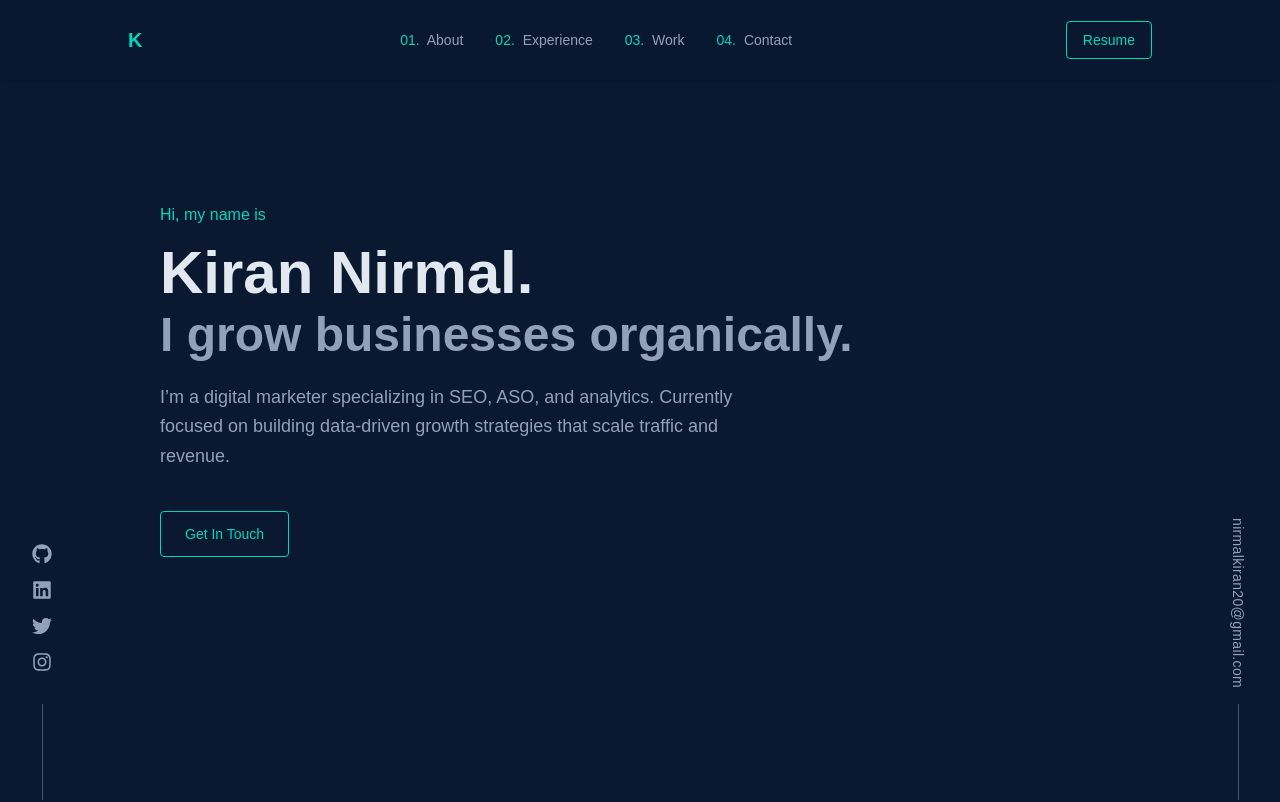
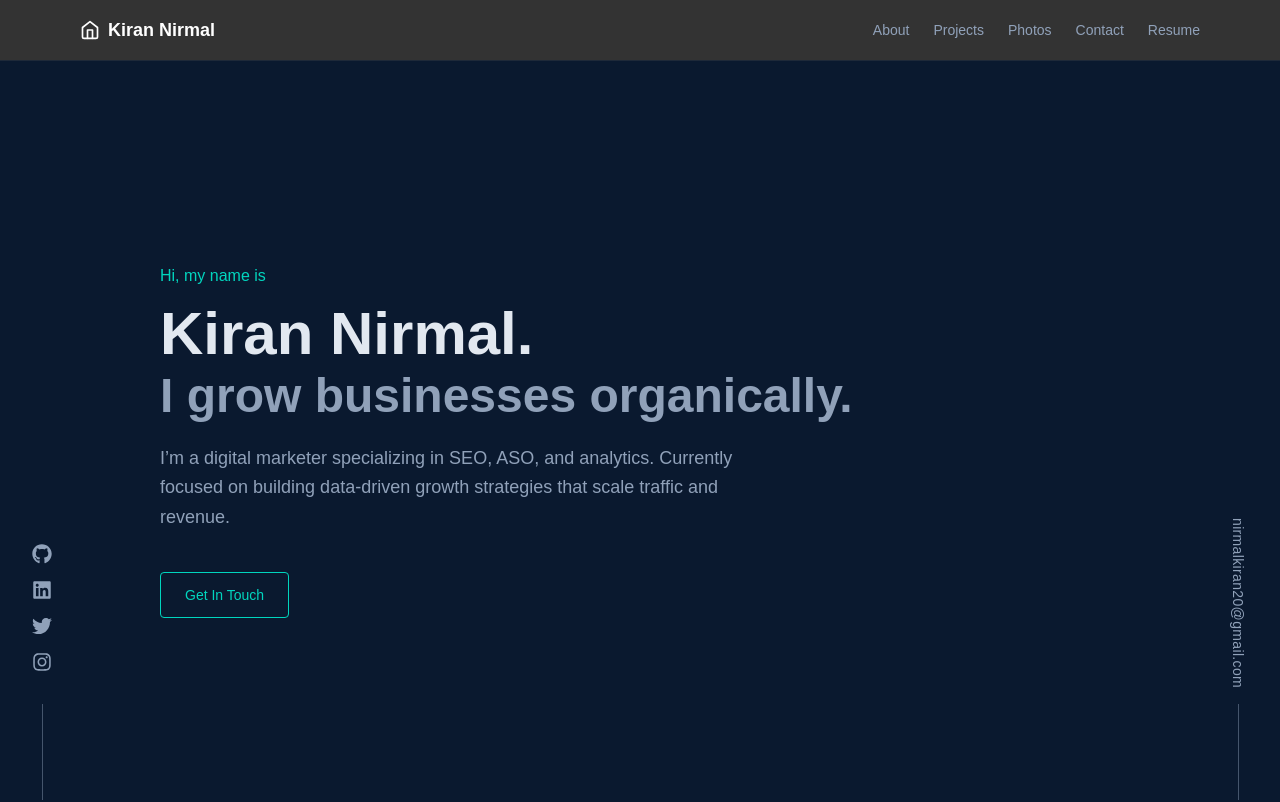
Before and after one commit to nirmalkiran20/brittany-v4-clone, a Next.js app: page / in a window 1280 px wide. Shown: the top 802 px of the page. Built offline with nearby package versions, Linux system fonts and the light colour scheme.

Commit message:
Replace Navbar: clickable logo + right‑aligned links

```diff
--- a/components/Navbar.js
+++ b/components/Navbar.js
@@ -1,40 +1,57 @@
+// components/Navbar.js
 'use client';
+
+import Link from 'next/link';
+import { FiHome } from 'react-icons/fi';
 
 export default function Navbar() {
   return (
-    <header className="fixed top-0 w-full z-50 backdrop-blur bg-[#0a192f]/70 shadow-sm">
-      <nav className="flex items-center justify-between px-6 sm:px-12 md:px-20 lg:px-32 h-20 text-white text-sm font-mono">
-        {/* Logo */}
-        <div className="text-teal-400 font-bold text-xl">K</div>
+    <header className="sticky top-0 z-50 bg-black/80 backdrop-blur-md border-b border-gray-800">
+      <nav className="max-w-6xl mx-auto px-4 py-4 flex items-center">
+        {/* ← Home / logo (clickable) */}
+        <Link
+          href="/"
+          className="mr-auto flex items-center gap-2 text-white hover:text-teal-400 transition"
+        >
+          <FiHome size={20} />
+          <span className="font-bold text-lg hidden sm:inline">
+            Kiran&nbsp;Nirmal
+          </span>
+        </Link>
 
-        {/* Navigation Links */}
-        <ul className="hidden md:flex gap-8">
-          {[
-            { num: '01.', label: 'About', href: '#about' },
-            { num: '02.', label: 'Experience', href: '#experience' },
-            { num: '03.', label: 'Work', href: '#projects' },
-            { num: '04.', label: 'Contact', href: '#contact' },
-          ].map(({ num, label, href }) => (
-            <li key={label}>
-              <a
-                href={href}
-                className="text-slate-400 hover:text-teal-400 transition"
-              >
-                <span className="text-teal-400 mr-1">{num}</span> {label}
-              </a>
-            </li>
-          ))}
+        {/* → Nav links (right‑aligned) */}
+        <ul className="ml-auto flex space-x-6 text-sm text-slate-400 font-medium">
+          <li>
+            <Link href="#about" className="hover:text-teal-400 transition">
+              About
+            </Link>
+          </li>
+          <li>
+            <Link href="#projects" className="hover:text-teal-400 transition">
+              Projects
+            </Link>
+          </li>
+          <li>
+            <Link href="/photos" className="hover:text-teal-400 transition">
+              Photos
+            </Link>
+          </li>
+          <li>
+            <Link href="#contact" className="hover:text-teal-400 transition">
+              Contact
+            </Link>
+          </li>
+          <li>
+            <a
+              href="/resume.pdf"
+              target="_blank"
+              rel="noopener noreferrer"
+              className="hover:text-teal-400 transition"
+            >
+              Resume
+            </a>
+          </li>
         </ul>
-
-        {/* Resume Button */}
-        <a
-          href="/Kiran_Resume.pdf" // update with your resume file
-          target="_blank"
-          rel="noopener noreferrer"
-          className="ml-4 px-4 py-2 border border-teal-400 text-teal-400 rounded hover:bg-teal-400 hover:text-black transition hidden md:inline-block"
-        >
-          Resume
-        </a>
       </nav>
     </header>
   );
```
